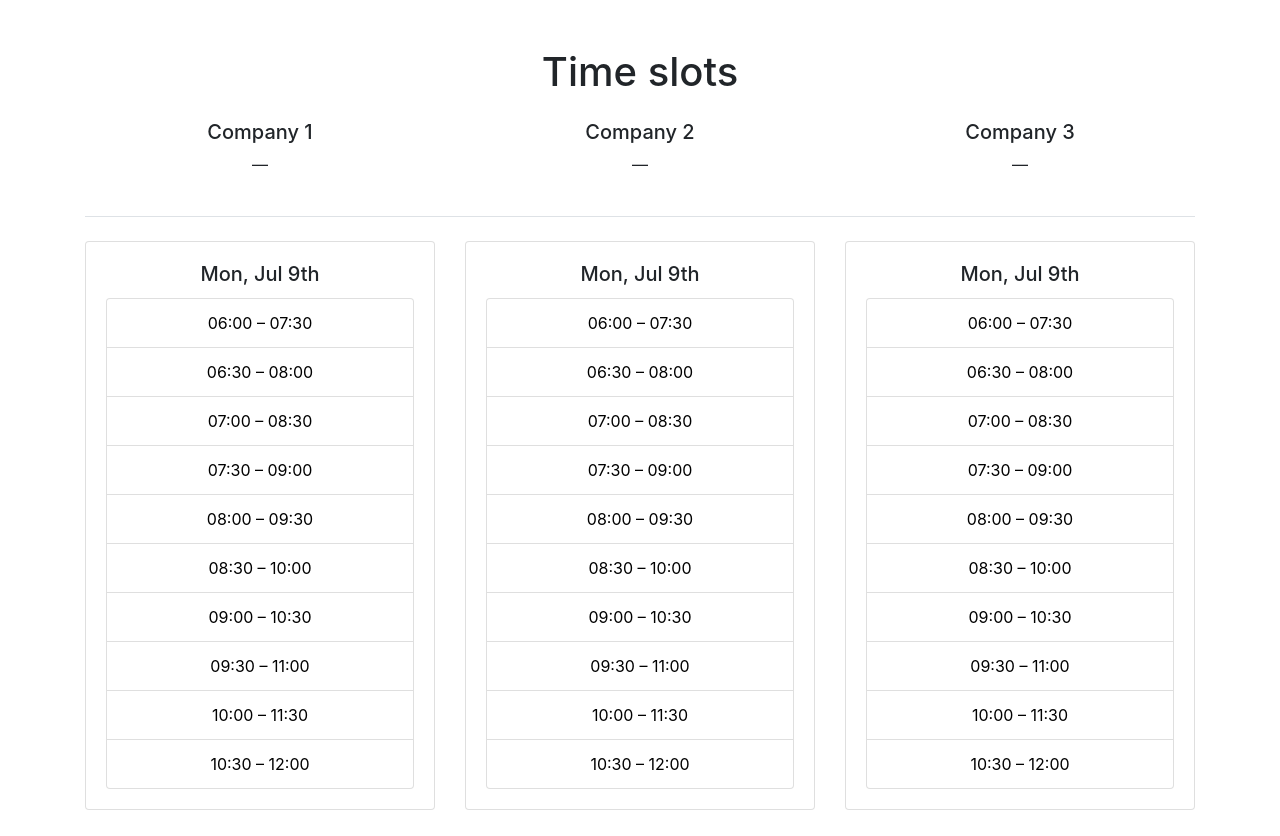
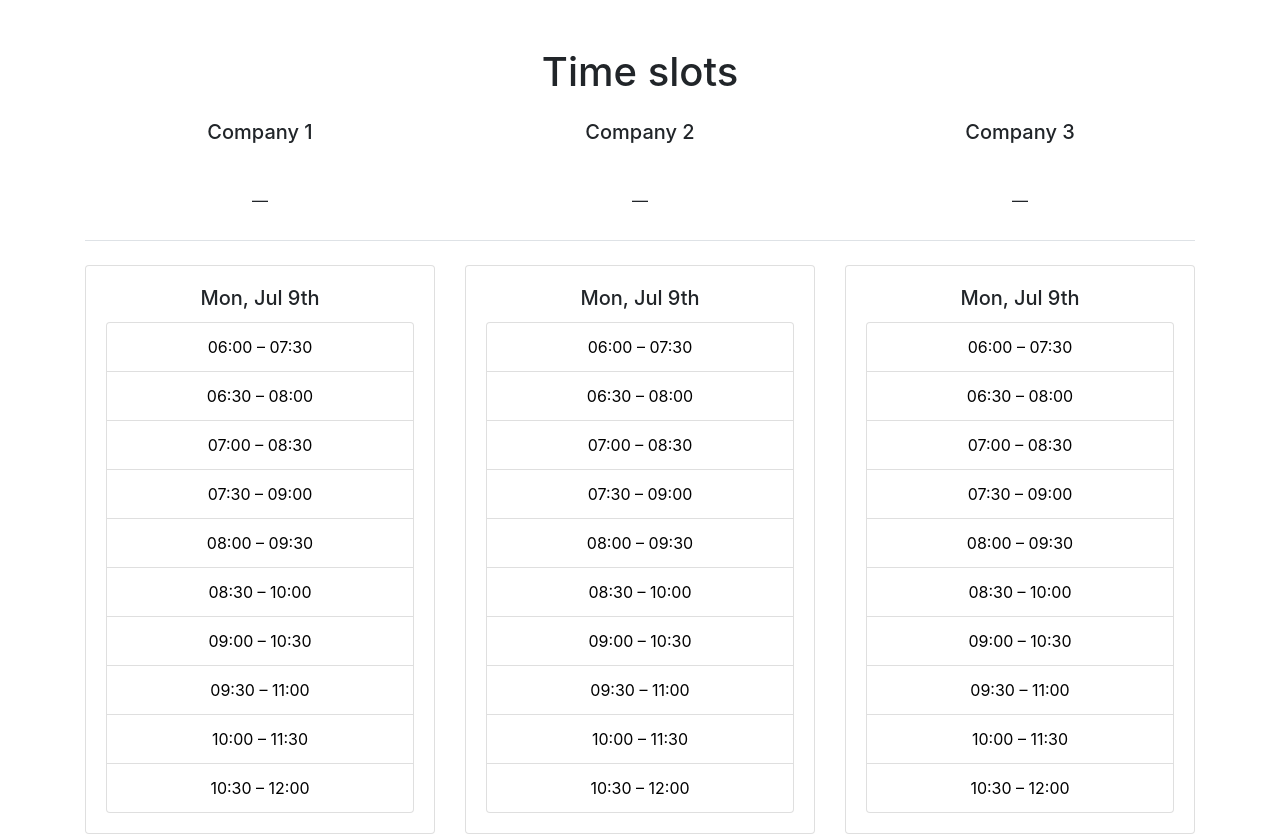
Before and after one commit to olezhek/time-slots, a React (Create React App) app: page / in a window 1280 px wide. Shown: the top 836 px of the page. Built offline with nearby package versions, Linux system fonts and the light colour scheme.

Commit message:
init reservation component, move code there, style adjustments

```diff
--- a/src/App.css
+++ b/src/App.css
@@ -4,10 +4,6 @@ body {
 
 .header {
   background-color: white;
-}
-
-.reservation {
-  min-height: 4rem;
 }
 
 .day-of-week:not(:first-child) {
--- a/src/App.js
+++ b/src/App.js
@@ -1,8 +1,8 @@
 import React, { useEffect } from 'react'
 import { useSelector, useDispatch } from 'react-redux'
 import { stateSelector, setData, setReservation } from './features/calendar/calendarSlice'
-import { initializeData, formatDate, formatTime } from './utils'
-import DayOfWeek from './components/calendar/DayOfWeek'
+import { initializeData } from './utils'
+import { DayOfWeek, Reservation } from './components/calendar'
 import 'bootstrap/dist/css/bootstrap.css'
 import './App.css'
 
@@ -14,23 +14,27 @@ function App() {
 
   const { data, reservations } = useSelector(stateSelector)
 
+  const renderReservationWrapper = ({ name, id }) => {
+
+    const { start_time, end_time } = reservations[id] || {}
+
+    return (
+      <div className="col" key={id}>
+        <h5 className="text-center mb-3">{name}</h5>
+        <Reservation
+          from={start_time}
+          to={end_time}
+        />
+      </div>
+    )
+  }
+
   return (
     <div className="container">
       <header className="header sticky-top border-bottom">
         <h1 className="text-center mt-5 mb-4">Time slots</h1>
         <div className="row">
-          {data.map(({ name, id }) => (
-            <div className="col" key={id}>
-              <h5 className="text-center">{name}</h5>
-              <div className="reservation text-center">
-                {reservations[id] && <h5>Reservation on {formatDate(reservations[id].start_time)}</h5>}
-                <div
-                  dangerouslySetInnerHTML={reservations[id]
-                    ? { __html: `${formatTime(reservations[id].start_time)} &ndash; ${formatTime(reservations[id].end_time)}` }
-                    : { __html: '&mdash;' }} />
-              </div>
-            </div>
-          ))}
+          {data.map(renderReservationWrapper)}
         </div>
       </header>
       <div className="row mt-4">
--- /dev/null
+++ b/src/components/calendar/Reservation.css
@@ -0,0 +1,3 @@
+.reservation {
+  min-height: 5rem;
+}
--- /dev/null
+++ b/src/components/calendar/Reservation.js
@@ -0,0 +1,39 @@
+import React from 'react'
+import classnames from 'classnames'
+import { formatDate, formatTime } from '../../utils'
+import './Reservation.css'
+
+const Reservation = ({ from, to, handleRemove }) => {
+
+  const removeReservation = (e) => {
+    e.preventDefault()
+    handleRemove(from, to)
+  }
+
+  const hasData = from && to
+
+  const wrapperClasses = classnames(
+    'reservation d-flex align-items-center mx-2',
+    {
+      'justify-content-between': hasData,
+      'justify-content-center': !hasData
+    }
+  )
+
+  return (
+    <div className={wrapperClasses}>
+      {hasData
+        ? <>
+            <div>
+              <h5 className="m-0">Reservation on {formatDate(from)}</h5>
+              <p className="text-muted m-0">{formatTime(from)} &ndash; {formatTime(to)}</p>
+            </div>
+            <a href="#" onClick={removeReservation} className="btn btn-danger py-0 px-2">&times;</a>
+          </>
+        : <p className="m-0">&mdash;</p>
+      }
+    </div>
+  )
+}
+
+export default Reservation
--- /dev/null
+++ b/src/components/calendar/index.js
@@ -0,0 +1,3 @@
+export { default as DayOfWeek } from './DayOfWeek'
+export { default as Reservation } from './Reservation'
+export { default as TimeSlot } from './TimeSlot'
```
